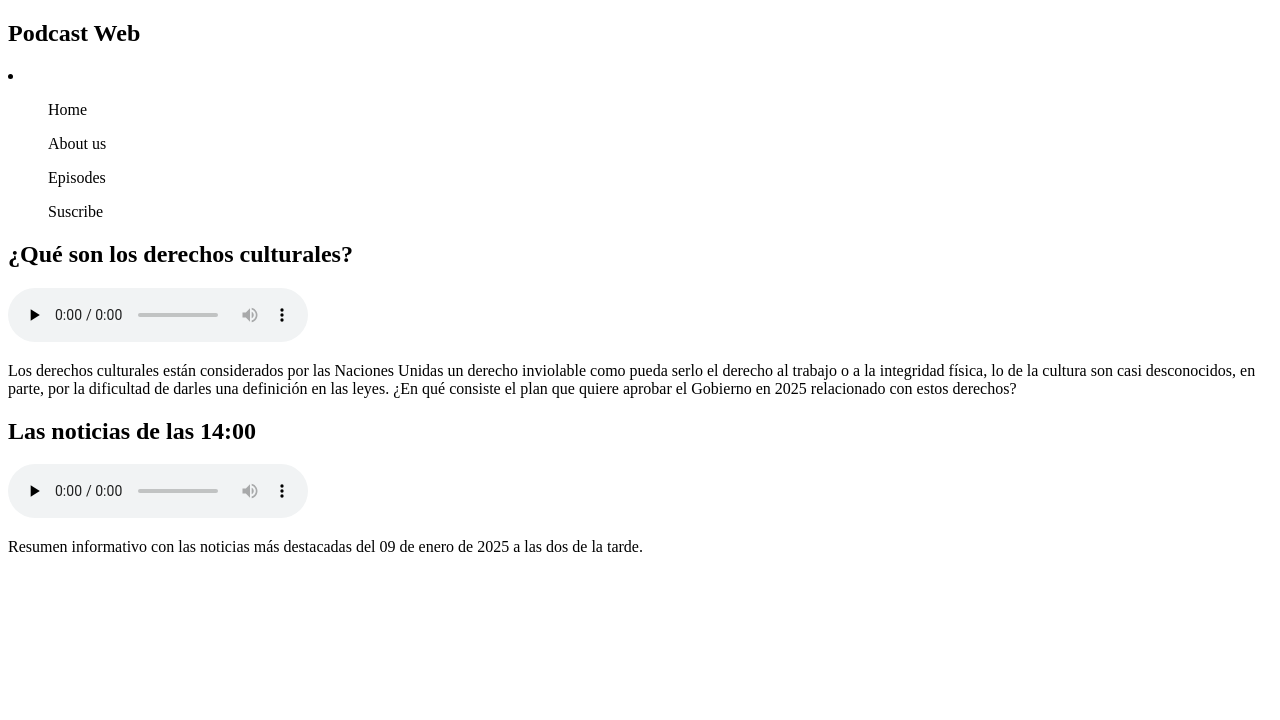
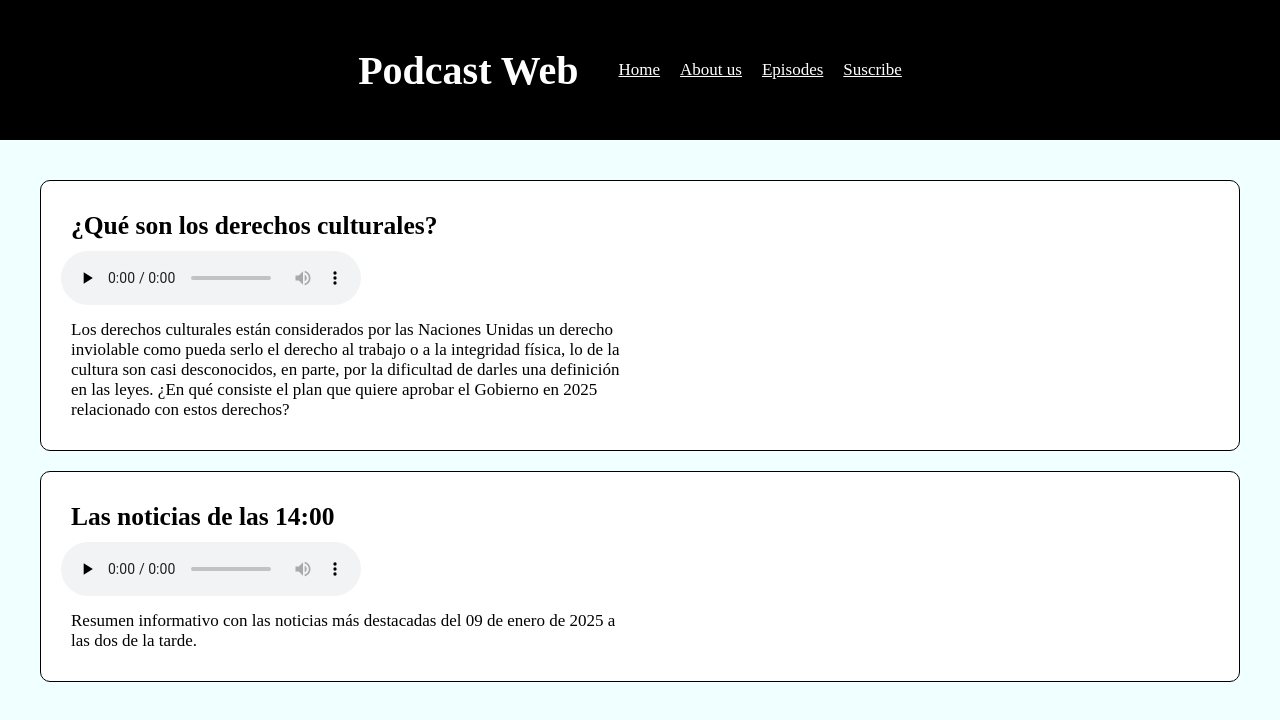
Before and after one commit to s0y3lsa/DIW, a plain HTML site: page UND3_ContenidoMultimedia/Hoja02/index.html in a window 1280 px wide. Drawn offline with Linux system fonts and the light colour scheme.

Commit message:
transiciones

```diff
--- a/UND3_ContenidoMultimedia/Hoja02/index.html
+++ b/UND3_ContenidoMultimedia/Hoja02/index.html
@@ -4,17 +4,17 @@
     <meta charset="UTF-8">
     <meta name="viewport" content="width=device-width, initial-scale=1.0">
     <title>Document</title>
-    <link rel="stylesheet" src="style.css">
+    <link rel="stylesheet" href="style.css">
 </head>
 <body>
         <header>
             <h2>Podcast Web</h2>
             <nav>
                 <li>
-                    <ul>Home</ul>
-                    <ul>About us</ul>
-                    <ul>Episodes</ul>
-                    <ul>Suscribe</ul>
+                    <a href="#"><ul>Home</ul></a>
+                    <a href="#"><ul>About us</ul></a>
+                    <a href="#"><ul>Episodes</ul></a>
+                    <a href="#"><ul>Suscribe</ul></a>
                 </li>
             </nav>
         </header>
--- a/UND3_ContenidoMultimedia/Hoja02/style.css
+++ b/UND3_ContenidoMultimedia/Hoja02/style.css
@@ -0,0 +1,74 @@
+*{
+    margin: 0;
+    padding: 0;
+    box-sizing: border-box;
+}
+
+header{
+    background-color: black;
+    display: flex;
+    align-items: center;
+    justify-content: center;
+    gap: 20px;
+    padding: 20px;
+    text-align: center;
+}
+header h2{
+    color: white;
+    font-size: 40px;
+    text-align: center;
+}
+
+nav{
+
+    padding: 20px;
+    align-items: center;
+    justify-content: center;
+    color: white;
+
+}
+nav li{
+
+    display: flex;
+    gap: 20px;
+    margin-top: 20px;
+
+}
+nav li ul{
+    margin-bottom: 20px;
+}
+
+
+body{
+    width: 100%;
+    font-size: 17px;
+    background-color: azure;
+}
+
+main{
+    padding: 20px;
+    margin: 20px;
+    flex-direction: column;
+}
+a {
+    color: white;
+}
+section{
+    background-color: rgb(255, 255, 255);
+    padding: 20px;
+    border:1px solid black;
+    border-radius: 10px;
+    margin-bottom: 20px;
+}
+#DerechosCulturales{
+    padding: 20px;
+
+}
+section h2{
+    padding: 10px;
+}
+
+p{
+    width: 50%;
+    padding: 10px;
+}
--- /dev/null
+++ b/UND3_ContenidoMultimedia/Hoja03/ejer01/style.css
@@ -0,0 +1,22 @@
+body{
+    margin: 0;
+    display: flex;
+    justify-content: center;
+    align-items: center;
+    height: 100vh; /*que ocupe toda la pantalla*/
+    background-color: azure;
+}
+
+.animado{
+    width: 100px;
+    height: 100px;
+    background-color: blue;
+    border-radius: 10px;
+    animation: mover 5s linear infinite; /*nombre,segundos,tiempo de animacion,las veces de repeticion*/
+}
+
+@keyframes mover{
+    0%{transform: translateX(0);}
+    50%{transform: translateX(500px);}
+    100%{transform: translateX(0);}
+}
--- /dev/null
+++ b/UND3_ContenidoMultimedia/Hoja03/ejer02/style.css
@@ -0,0 +1,98 @@
+*{
+    margin: 0;
+    padding: 0;
+    box-sizing: border-box;
+}
+
+header{
+    padding: 20px;
+    color: rgb(0, 0, 0);
+    background-color: rgba(16, 90, 16, 0.205);
+
+}
+.header-animado h1{
+    animation: deslizar 2s ease-out ;
+}
+
+@keyframes deslizar{
+    0%{
+        transform: translateY(-100%);
+        opacity: 0;
+    }
+    100%{
+        transform: translateY(0);
+        opacity: 1;
+    }
+}
+body{
+
+    font-family: Arial, Helvetica, sans-serif;
+    text-align: center;
+    padding: 20px;
+}
+
+h1{
+    padding: 10px;
+
+    justify-items: center;
+    align-items: center;
+    display: flex;
+    justify-content: center;
+}
+.galeria h2{
+    padding: 20px;
+}
+.galeria{
+    margin: 40px;
+}
+img{
+    background-color: rgba(16, 90, 16, 0.205);
+    padding: 20px;
+    width: 20%;
+    border: 1px solid black;
+    border-radius: 5px;
+    margin: 20px;
+    gap:20px;
+    transition: transform 0.3s ease-in;
+}
+
+img:hover{
+   transform : scale( 1.2);
+    box-shadow: 0 10px 15px rgba(24, 1, 1, 0.692);
+
+}
+footer{
+    margin: 20px 0;
+}
+.boton-aimado{
+    padding: 15px 30px;
+    font-size: 18px;
+    color: white;
+    background-color: green;
+    border-radius: 5px;
+    cursor: pointer;
+    animation: brillar 2s linear infinite;
+}
+@keyframes brillar{
+
+    0%{
+        background-color: green;
+        box-shadow: 0 0 5px green;
+    }
+    100%{
+        background-color: rgb(2,175,2);
+        box-shadow: 0 0 20px rgb(2,175,2);
+    }
+}
+.boton-aimado:hover{
+    animation: pulsar 0.6s linear infinite;
+}
+@keyframes pulsar{
+    0%,100%{
+        transform: scale(1);
+    }
+    50%{
+        transform: scale(1.3);
+    }
+
+}
--- /dev/null
+++ b/UND3_ContenidoMultimedia/Hoja04/ejer01/style.css
@@ -0,0 +1,30 @@
+*{
+    margin: 0;
+    padding: 0;
+    box-sizing: border-box;
+}
+body{
+    /*poner al centro */
+    height: 100vh;
+    display: flex;
+    justify-content: center;
+    align-items: center;
+
+}
+div{
+    width: 80px;
+    height: 80px;
+    border: 10px solid grey;
+    border-top: 10px solid blue;
+    border-radius: 100%;
+    animation: spinner 1s linear infinite;
+}
+@keyframes spinner{
+    0%{
+        transform: rotate(0deg);
+    }
+    100%{
+        transform: rotate(360deg);
+    }
+
+}
--- /dev/null
+++ b/UND3_ContenidoMultimedia/Hoja04/ejer02/ejer02_Iker/estilos.css
@@ -0,0 +1,56 @@
+body{
+    display:flex;
+    justify-content:center;
+    align-items:center;
+    height:100vh;
+    background-color:aliceblue;
+}
+
+.tarjetas{
+    width:200px;
+    height: 300px;
+    perspective:1000px;
+}
+
+.vuelta-tarjetas{
+    width:100%;
+    height:100%;
+    position:relative;
+    transform-style:preserve-3d;
+    animation: vueltas 4s lineaR infinite;
+}
+.frente,.tras{
+    position:absolute;
+    width:100%;
+    height:100%;
+    backface-visibility:hidden;
+    display:flex;
+    justify-content:center;
+    align-items:center;
+    font-size:1.2em;
+    font-weight:bold;
+    color:white;
+}
+
+.tras{
+
+    transform:rotateY(180deg);
+}
+
+@keyframes vueltas{
+   0%{
+    transform:rotateY(0deg);
+   }
+   25%{
+    transform:rotateY(90deg);
+   }
+   50%{
+    transform:rotateY(180deg);
+   }
+   75%{
+    transform:rotateY(270deg);
+   }
+   100%{
+    transform:rotateY(360deg);
+   }
+}
--- /dev/null
+++ b/UND3_ContenidoMultimedia/Hoja04/ejer02/style.css
@@ -0,0 +1,56 @@
+body{
+
+    display: flex;
+    justify-content: center;
+    align-items: center;
+    height: 100vh;
+    background-color: aliceblue;
+}
+.tarjetas{
+    width: 200px;
+    height: 300px;
+    perspective: 1000px;
+
+}
+.vuelta-tarjetas{
+    width: 100%;
+    height: 100%;
+    position: relative;
+    transform-style: preserve-3d;
+    animation: giros 4s linear infinite;
+}
+.frente, .tras{
+
+    position: absolute;
+    width: 100%;
+    height: 100%;
+    backface-visibility: hidden;
+    display: flex;
+    justify-content: center;
+    align-items: center;
+    font-size: 1.2em;
+    font-weight: bold;
+    color: white;
+}
+
+.frente{
+    background-color: aqua;
+}
+.tras{
+    background-color: green;
+    transform: rotateY(180deg);
+}
+@keyframes giros{
+    0%{
+        transform: rotateY(0deg);
+    }
+    50%{
+        transform: rotateY(180deg);
+    }
+    75%{
+        transform: rotateY(360deg);
+    }
+    100%{
+        transform: rotateY(0deg);
+    }
+}
```
Also changed, not shown: UND3_ContenidoMultimedia/Hoja03/ejer01/index.html (added, +15 -0 lines), UND3_ContenidoMultimedia/Hoja03/ejer02/index.html (added, +30 -0 lines), UND3_ContenidoMultimedia/Hoja04/ejer01/spinner.html (added, +17 -0 lines), UND3_ContenidoMultimedia/Hoja04/ejer02/ejer02_Iker/indice.html (added, +23 -0 lines), UND3_ContenidoMultimedia/Hoja04/ejer02/index.html (added, +23 -0 lines), UND3_ContenidoMultimedia/Hoja03/ejer02/img/arbol.jpg (added), UND3_ContenidoMultimedia/Hoja03/ejer02/img/casa.jpg (added), UND3_ContenidoMultimedia/Hoja03/ejer02/img/ciervo.jpg (added), UND3_ContenidoMultimedia/Hoja03/ejer02/img/lobo.jpg (added), UND3_ContenidoMultimedia/Hoja04/ejer02/ejer02_Iker/god.jfif (added), UND3_ContenidoMultimedia/Hoja04/ejer02/ejer02_Iker/nadal.jfif (added), 2 other files.
